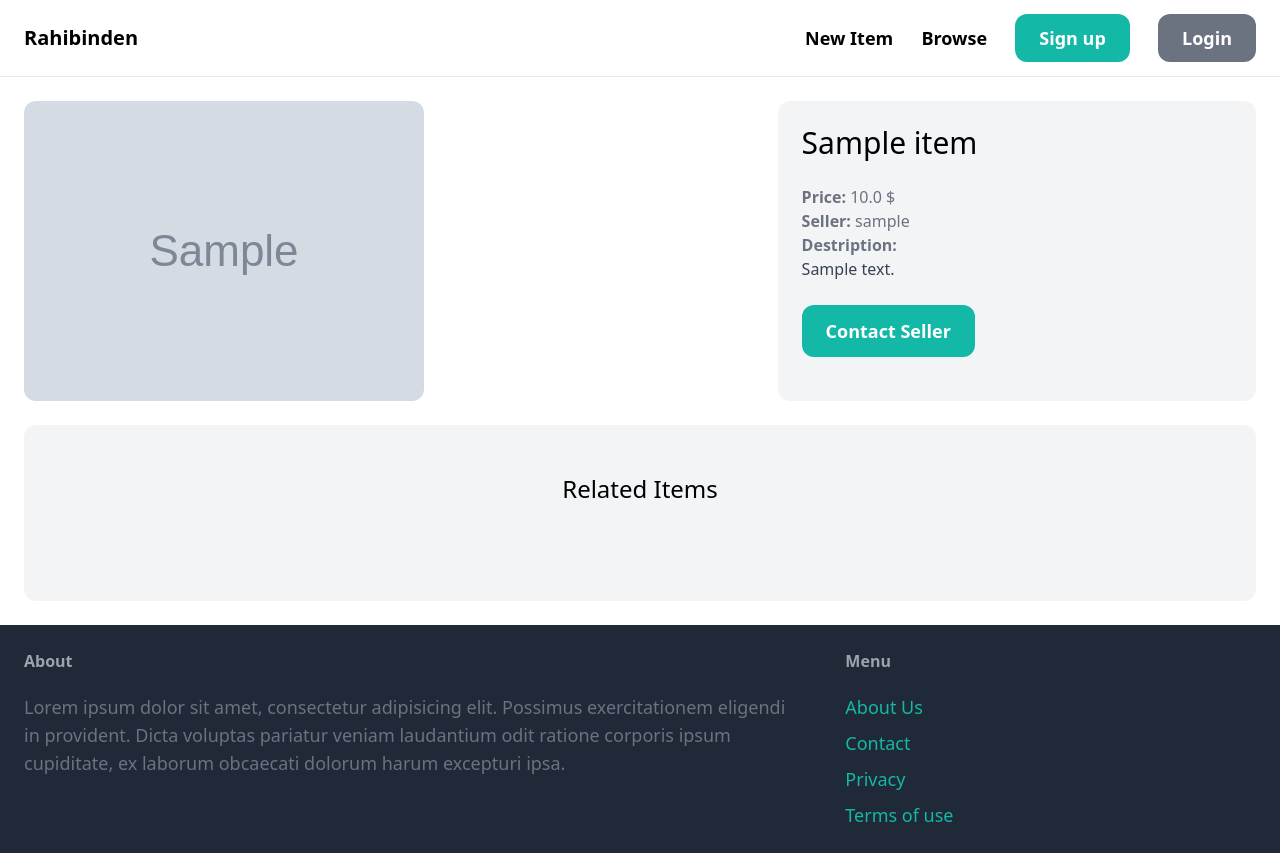
After one commit to berkayaktunc/rahibinden, a Django app: page /items/1/ in a window 1280 px wide. The commit adds this page. Run offline with Django 5.2, Linux system fonts and the light colour scheme; tables that the repository leaves empty hold one stand-in row (values such as "Sample post"); grey boxes marked "Sample" are stand-in pictures; some libraries are stand-ins or nearby versions.

Commit message:
item detail page added & related items shown in the page

```diff
--- a/core/templates/core/index.html
+++ b/core/templates/core/index.html
@@ -10,7 +10,7 @@
         <div class="grid grid-cols-3 gap-3">
             {% for item in items %}
                 <div>
-                    <a href="#">
+                    <a href="{% url 'item:detail' item.id %}">
                         <div>
                             <img src="{{ item.image.url }}" class="px-24 rounded-t-xl">
                         </div>
--- /dev/null
+++ b/item/templates/item/detail.html
@@ -0,0 +1,48 @@
+{% extends "core/base.html" %}
+
+{% block title %}{{ item.name }}{% endblock title %}
+
+{% block content %}
+	<div class="grid grid-cols-5 gap-6">
+		<div class="col-span-3">
+			<img src="{{ item.image.url }}" class="rounded-xl">
+		</div>
+
+		<div class="col-span-2 p-6 bg-gray-100 rounded-xl">
+			<h1 class="mb-6 text-3xl">{{ item.name }}</h1>
+			<p class="text-gray-500"><strong>Price:</strong> {{ item.price }} $</p>
+			<p class="text-gray-500"><strong>Seller:</strong> {{ item.created_by.username }}</p>
+
+			{% if item.description %}
+				<p class="text-gray-700">
+					<strong class="text-gray-500">Destription:</strong><br>
+					{{ item.description }}
+				</p>
+			{% endif %}
+
+			<a href="#" class="inline-block mt-6 px-6 py-3 text-lg font-semibold bg-teal-500 text-white rounded-xl hover:bg-teal-700">Contact Seller</a>
+		</div>
+	</div>
+
+ 	<div class="mt-6 px-6 py-12 bg-gray-100 rounded-xl">
+        <h2 class="mb-12 text-2xl text-center">Related Items</h2>
+
+        <div class="grid grid-cols-3 gap-3">
+            {% for item in related_items %}
+                <div>
+                    <a href="{% url 'item:detail' item.id %}">
+                        <div>
+                            <img src="{{ item.image.url }}" class="px-24 rounded-t-xl">
+                        </div>
+
+                        <div class="p-6 bg-white rounded-b-xl">
+                            <h2 class="text-2xl">{{ item.name }}</h2>
+                            <p class="text-gray-500">Price: {{ item.price }}</p>
+
+                        </div>
+                    </a>
+                </div>
+            {% endfor %}
+        </div>
+    </div>
+{% endblock content %}
--- /dev/null
+++ b/item/urls.py
@@ -0,0 +1,9 @@
+from django.urls import path
+from . import views
+
+app_name = 'item'
+
+urlpatterns = [
+	path('<int:pk>/', views.detail, name='detail'),
+
+]
--- a/item/views.py
+++ b/item/views.py
@@ -1,3 +1,13 @@
-from django.shortcuts import render
+from django.shortcuts import render, get_object_or_404
+from .models import Item
 
 # Create your views here.
+def detail(request, pk):
+	item = get_object_or_404(Item, pk=pk)
+
+	related_items = Item.objects.filter(category = item.category, is_sold=False).exclude(pk=pk)[0:3]
+
+	return render(request, 'item/detail.html', {
+		'item': item,
+		'related_items': related_items,
+	})
--- a/rahibinden/urls.py
+++ b/rahibinden/urls.py
@@ -15,7 +15,7 @@ Including another URLconf
     2. Add a URL to urlpatterns:  path('blog/', include('blog.urls'))
 """
 from django.contrib import admin
-from django.urls import path
+from django.urls import path, include
 
 from django.conf import settings
 from django.conf.urls.static import static
@@ -24,6 +24,7 @@ from core.views import index, contact
 
 urlpatterns = [
     path('', index, name='index'),
+	path('items/', include('item.urls')),
     path('contact/', contact, name='contact'),
     path('admin/', admin.site.urls),
 ] + static(settings.MEDIA_URL, document_root=settings.MEDIA_ROOT)
```
